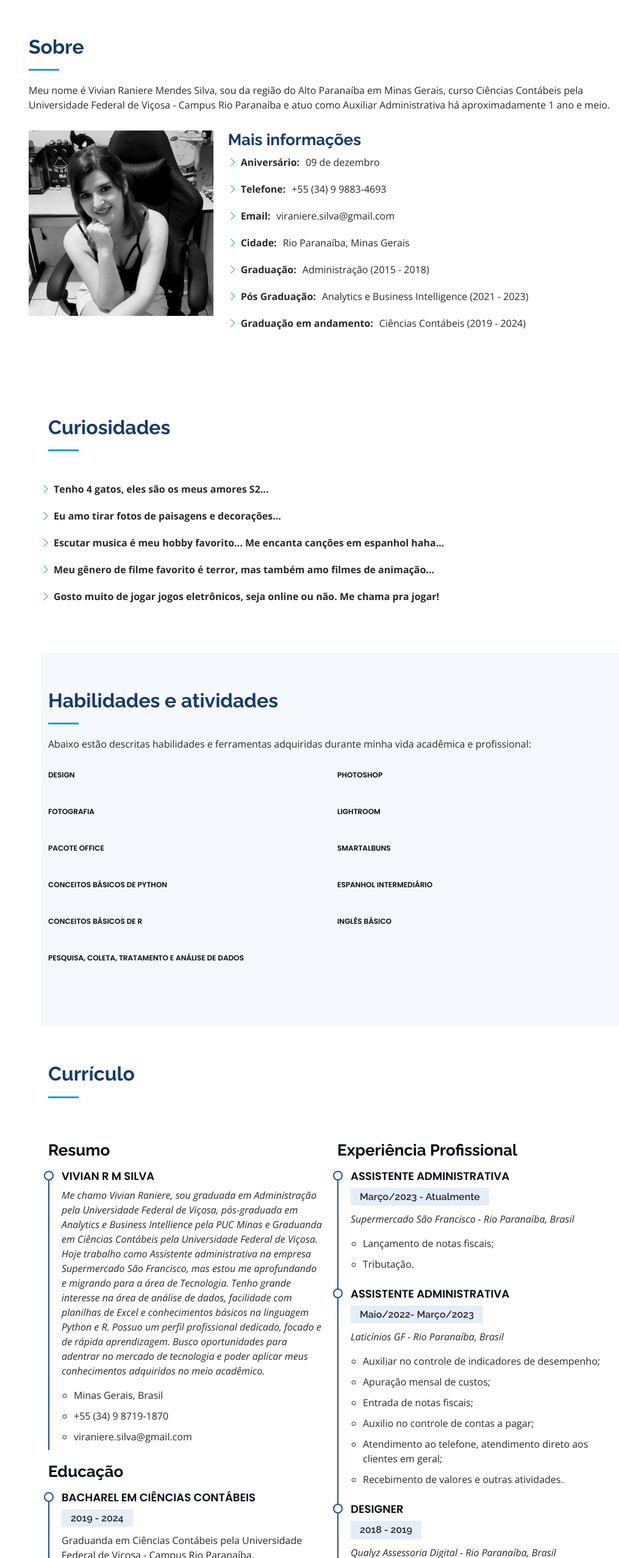
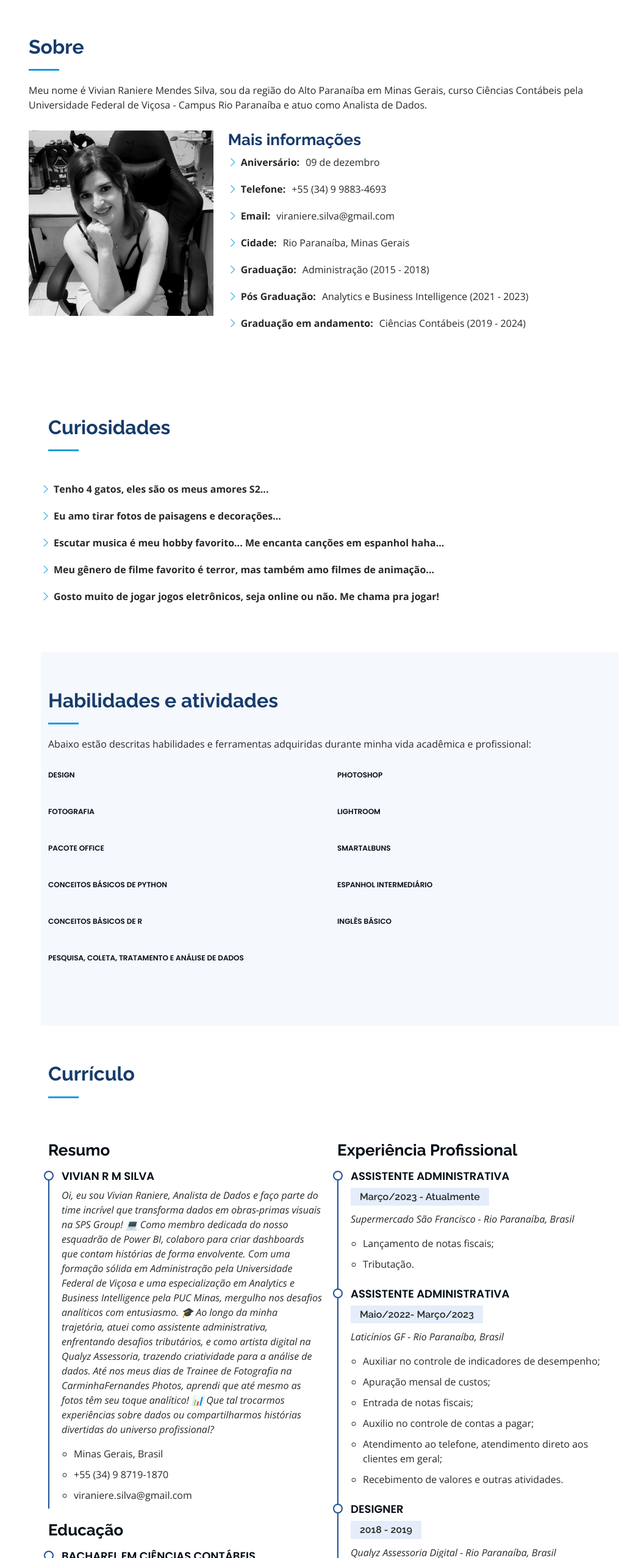
Before and after one commit to vivianranierems/vivianranierems.github.io, a plain HTML site: page index.html in a window 1280 px wide. Shown: the part 802-3357 px from the top of the page at 61% size, without its empty margins (265-1280 px from the left). Drawn offline with nearby package versions, Linux system fonts and the light colour scheme.

Commit message:
Update index.html

```diff
--- a/index.html
+++ b/index.html
@@ -94,7 +94,7 @@
       <div class="container">
         <div class="section-title">
           <h2>Sobre</h2>
-          <p>Meu nome é Vivian Raniere Mendes Silva, sou da região do Alto Paranaíba em Minas Gerais, curso Ciências Contábeis pela Universidade Federal de Viçosa - Campus Rio Paranaíba e atuo como Auxiliar Administrativa há aproximadamente 1 ano e meio.
+          <p>Meu nome é Vivian Raniere Mendes Silva, sou da região do Alto Paranaíba em Minas Gerais, curso Ciências Contábeis pela Universidade Federal de Viçosa - Campus Rio Paranaíba e atuo como Analista de Dados.
           </p>
         </div>
 
@@ -234,7 +234,7 @@
             <h3 class="resume-title">Resumo</h3>
             <div class="resume-item pb-0">
               <h4>Vivian R M Silva</h4>
-              <p><em>Me chamo Vivian Raniere, sou graduada em Administração pela Universidade Federal de Viçosa, pós-graduada em Analytics e Business Intellience pela PUC Minas e Graduanda em Ciências Contábeis pela Universidade Federal de Viçosa. Hoje trabalho como Assistente administrativa na empresa Supermercado São Francisco, mas estou me aprofundando e migrando para a área de Tecnologia. Tenho grande interesse na área de análise de dados, facilidade com planilhas de Excel e conhecimentos básicos na linguagem Python e R. Possuo um perfil profissional dedicado, focado e de rápida aprendizagem. Busco oportunidades para adentrar no mercado de tecnologia e poder aplicar meus conhecimentos adquiridos no meio acadêmico.</em></p>
+              <p><em>Oi, eu sou Vivian Raniere, Analista de Dados e faço parte do time incrível que transforma dados em obras-primas visuais na SPS Group! 💻 Como membro dedicada do nosso esquadrão de Power BI, colaboro para criar dashboards que contam histórias de forma envolvente. Com uma formação sólida em Administração pela Universidade Federal de Viçosa e uma especialização em Analytics e Business Intelligence pela PUC Minas, mergulho nos desafios analíticos com entusiasmo. 🎓 Ao longo da minha trajetória, atuei como assistente administrativa, enfrentando desafios tributários, e como artista digital na Qualyz Assessoria, trazendo criatividade para a análise de dados. Até nos meus dias de Trainee de Fotografia na CarminhaFernandes Photos, aprendi que até mesmo as fotos têm seu toque analítico! 📊 Que tal trocarmos experiências sobre dados ou compartilharmos histórias divertidas do universo profissional?</em></p>
               <ul>
                 <li>Minas Gerais, Brasil</li>
                 <li>+55 (34) 9 8719-1870</li>
```
